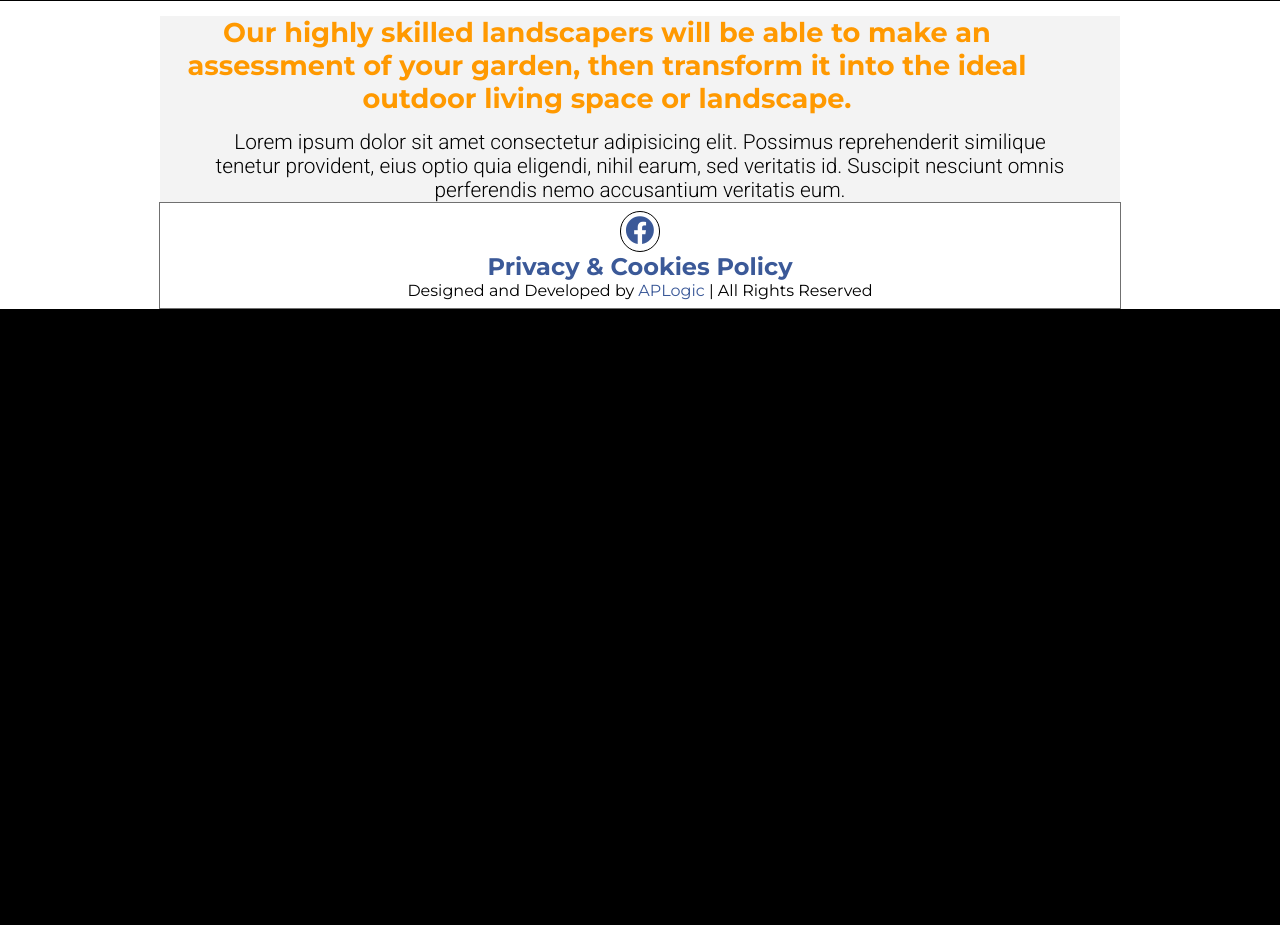
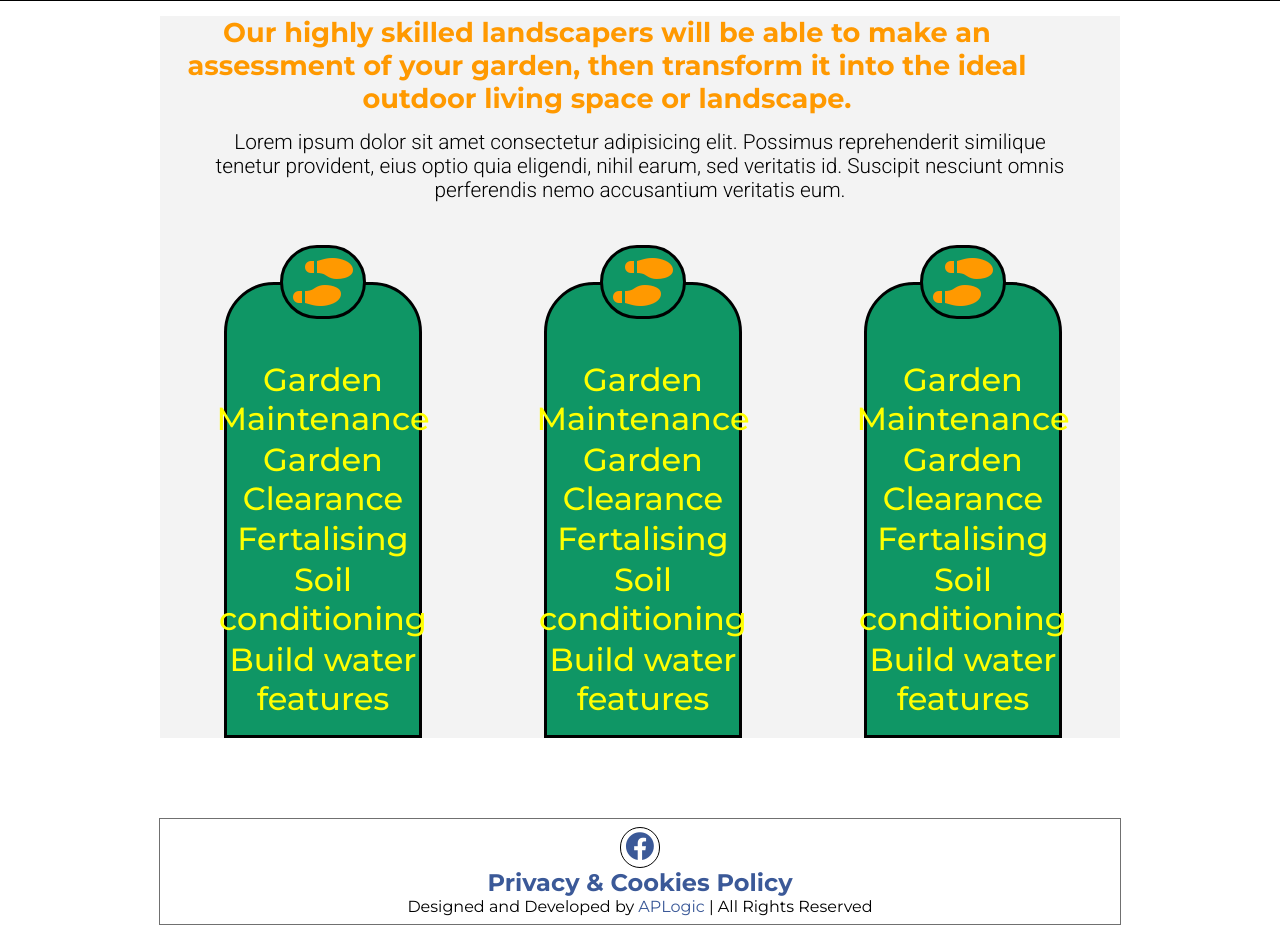
Before and after one commit to aparker611/grid, a PHP site: page / in a window 1280 px wide. Shown: the part 639-1564 px from the top of the page. Before the commit the page ends 948 px from the top, so only its background shows below. Run offline with PHP 8.4, Linux system fonts and the light colour scheme; grey boxes labelled with a size stand in for pictures from a placeholder-image service; style sheets or scripts are compiled from the project's sources; some libraries are stand-ins or nearby versions.

Commit message:
added cards to homepage

```diff
--- a/css/index.css
+++ b/css/index.css
@@ -764,5 +764,76 @@ section#home .sub-text {
   margin: 0 auto !important;
   text-align: center;
 }
+section#home section.cards {
+  margin: 10vh 0px;
+  display: grid;
+  grid-template-columns: repeat(3, 20%);
+  justify-content: space-around;
+}
+section#home section.cards div.card {
+  background-color: #0F9665;
+  width: 100%;
+  height: 450px;
+  border-radius: 50px 50px 0px 0px;
+  border: 3px solid black;
+}
+section#home section.cards div.card .icon-container {
+  width: 100%;
+  height: auto;
+  display: flex;
+  justify-content: center;
+}
+section#home section.cards div.card .icon-container i {
+  font-size: 3rem;
+  text-align: center;
+  margin: 0 auto;
+  position: relative;
+  top: -5vh;
+  background-color: #0F9665;
+  padding: 10px;
+  border-radius: 50px;
+  border: 3px solid black;
+  color: #FF9900;
+}
+section#home section.cards div.card ul {
+  width: 100%;
+  height: 80%;
+  list-style: none;
+  display: flex;
+  flex-direction: column;
+  justify-content: space-around;
+  align-items: center;
+}
+section#home section.cards div.card ul li {
+  font-size: 2rem;
+  color: yellow;
+  font-weight: 500;
+  text-align: center;
+}
+
+@media only screen and (max-width: 767px) and (min-width: 300px) {
+  section#home section.cards {
+    grid-template-columns: repeat(1, 90%);
+  }
+  section#home section.cards div.card {
+    margin: 5vh 0px;
+  }
+}
+@media only screen and (min-width: 768px) and (max-width: 870px) {
+  section#home section.cards {
+    grid-template-columns: 40% 40%;
+  }
+  section#home section.cards div.card {
+    margin: 5vh 0px;
+  }
+}
+@media only screen and (min-width: 768px) and (max-width: 1024px) {
+  section#home section.cards {
+    grid-template-columns: repeat(3, 25%);
+  }
+  section#home section.cards div.card {
+    margin: 5vh 0px;
+  }
+}
 
 /*# sourceMappingURL=index.css.map */
--- a/index.php
+++ b/index.php
@@ -51,6 +51,48 @@
       <section class="main" id="home">
       <h2 class="text orange m15">Our highly skilled landscapers will be able to make an assessment of your garden, then transform it into the ideal outdoor living space or landscape.</h2>
       <p class="sub-text roboto"> Lorem ipsum dolor sit amet consectetur adipisicing elit. Possimus reprehenderit similique tenetur provident, eius optio quia eligendi, nihil earum, sed veritatis id. Suscipit nesciunt omnis perferendis nemo accusantium veritatis eum.</p>
+
+        <section class="cards">
+
+          <div class="card">
+            <div class="icon-container">
+              <i class="fas fa-shoe-prints"></i>
+            </div>
+            <ul>
+              <li>Garden Maintenance</li>
+              <li>Garden Clearance</li>
+              <li>Fertalising</li>
+              <li>Soil conditioning</li>
+              <li>Build water features</li>
+            </ul>
+          </div>
+
+          <div class="card">
+            <div class="icon-container">
+              <i class="fas fa-shoe-prints"></i>
+            </div>
+            <ul>
+              <li>Garden Maintenance</li>
+              <li>Garden Clearance</li>
+              <li>Fertalising</li>
+              <li>Soil conditioning</li>
+              <li>Build water features</li>
+            </ul>
+          </div>
+
+          <div class="card">
+            <div class="icon-container">
+              <i class="fas fa-shoe-prints"></i>
+            </div>
+            <ul>
+              <li>Garden Maintenance</li>
+              <li>Garden Clearance</li>
+              <li>Fertalising</li>
+              <li>Soil conditioning</li>
+              <li>Build water features</li>
+            </ul>
+          </div>
+        </section>
       </section>
 
       <footer>
--- a/scss/pages/home.scss
+++ b/scss/pages/home.scss
@@ -5,4 +5,103 @@ section#home {
         margin: 0 auto !important;
         text-align: center;
     }
+
+    section.cards {
+        margin: 10vh 0px;
+        display: grid;
+        grid-template-columns: repeat(3, 20%);
+        justify-content: space-around;
+
+        div.card {
+            background-color: #0F9665;
+            width: 100%;
+            height: 450px;
+
+            border-radius: 50px 50px 0px 0px;
+            border: 3px solid black;
+
+            .icon-container {
+                width: 100%;
+                height: auto;
+                display: flex;
+                justify-content: center;
+
+                i {
+                  font-size: 3rem;
+                  text-align: center;
+                  margin: 0 auto;
+                  position: relative;
+                  top: -5vh;
+
+                  background-color: #0F9665;
+                  padding: 10px;
+                  border-radius: 50px;
+                  border: 3px solid black;
+
+                  color: #FF9900;
+                }
+              }
+
+              ul {
+                width: 100%;
+                height: 80%;
+                list-style: none;
+                display: flex;
+                flex-direction: column;
+                justify-content: space-around;
+                align-items: center;
+
+                li {
+                  font-size: 2rem;
+                  color: yellow;
+                  font-weight: 500;
+                  text-align: center;
+                }
+              }
+          }
+    }
 }
+
+@media only screen and (max-width: 767px) and (min-width: 300px)  {
+    section#home {
+
+
+        section.cards {
+            grid-template-columns: repeat(1, 90%);
+
+            div.card {
+                margin: 5vh 0px;
+            }
+        }
+    }
+}
+
+@media only screen and (min-width: 768px) and (max-width: 870px)  {
+    section#home {
+
+
+        section.cards {
+            grid-template-columns: 40% 40%;
+
+
+            div.card {
+                margin: 5vh 0px;
+            }
+        }
+    }
+}
+
+@media only screen and (min-width: 768px) and (max-width: 1024px)  {
+    section#home {
+
+
+        section.cards {
+            grid-template-columns: repeat(3, 25%);
+
+
+            div.card {
+                margin: 5vh 0px;
+            }
+        }
+    }
+}
```
Also changed, not shown: 1 other file.
